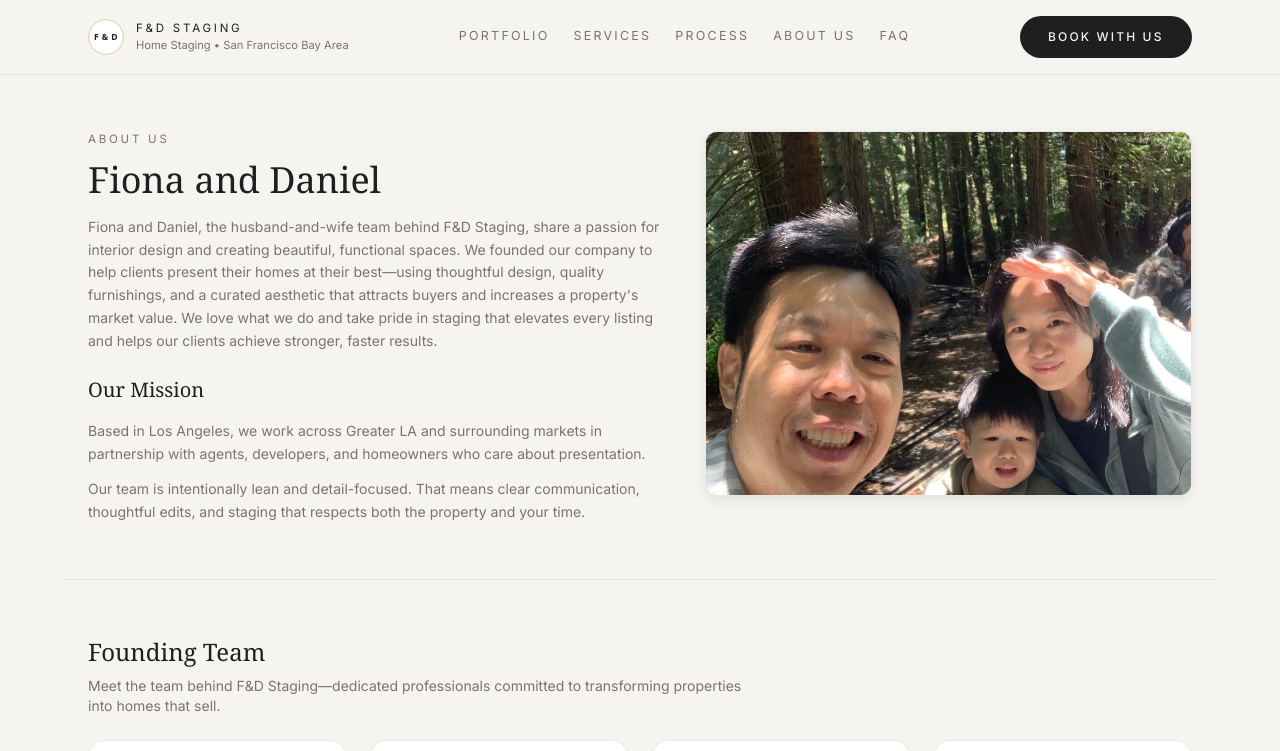
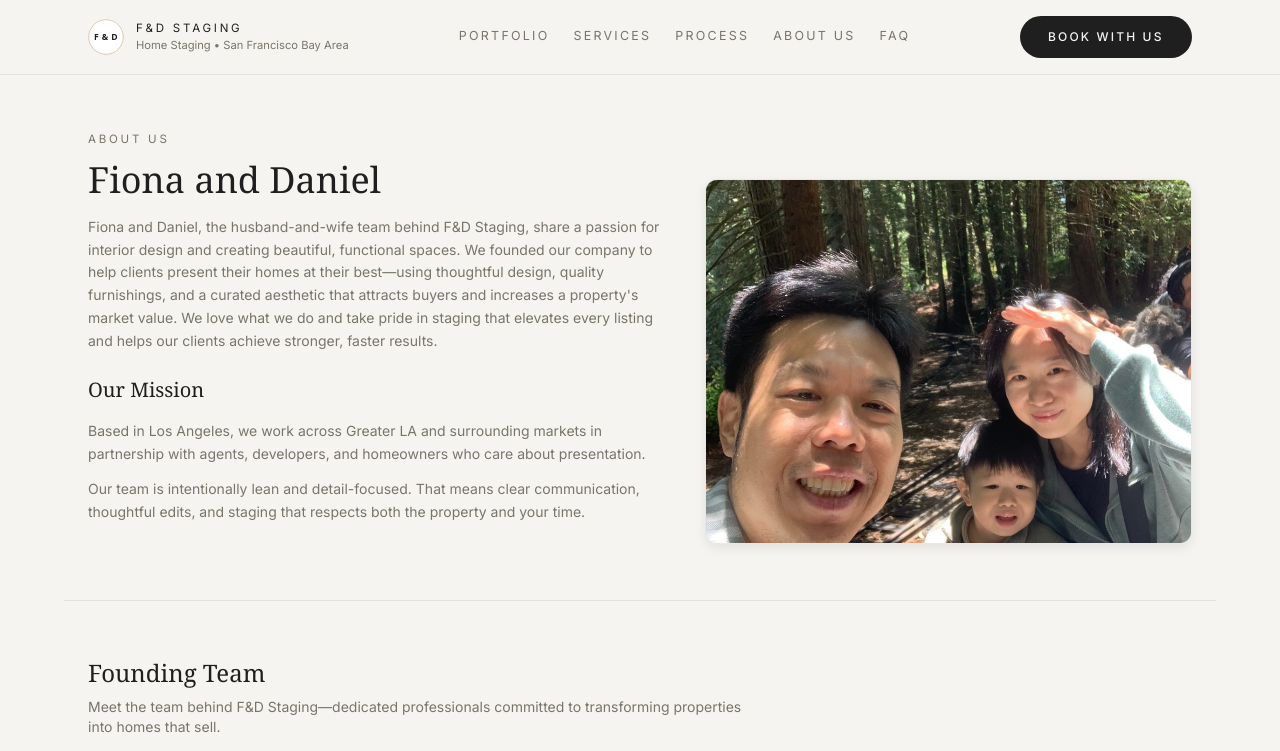
Before and after one commit to timothychengg/fd-staging, a Next.js app: page /about in a window 1280 px wide. Shown: the top 751 px of the page. Built offline with nearby package versions, Linux system fonts and the light colour scheme.

Commit message:
Adjust photo alignment to better align with text content

```diff
--- a/app/about/page.js
+++ b/app/about/page.js
@@ -65,7 +65,7 @@ export default function AboutPage() {
               </div>
             </div>
           </div>
-          <div className='relative aspect-[4/3] w-full rounded-xl overflow-hidden border border-luxmuted/10 bg-luxbg shadow-[0_4px_12px_rgba(15,15,15,0.08)]'>
+          <div className='relative aspect-[4/3] w-full rounded-xl overflow-hidden border border-luxmuted/10 bg-luxbg shadow-[0_4px_12px_rgba(15,15,15,0.08)] md:mt-12'>
             <Image
               src='/family-photo.jpg'
               alt='Fiona and Daniel with their family in a sun-dappled forest setting'
```
